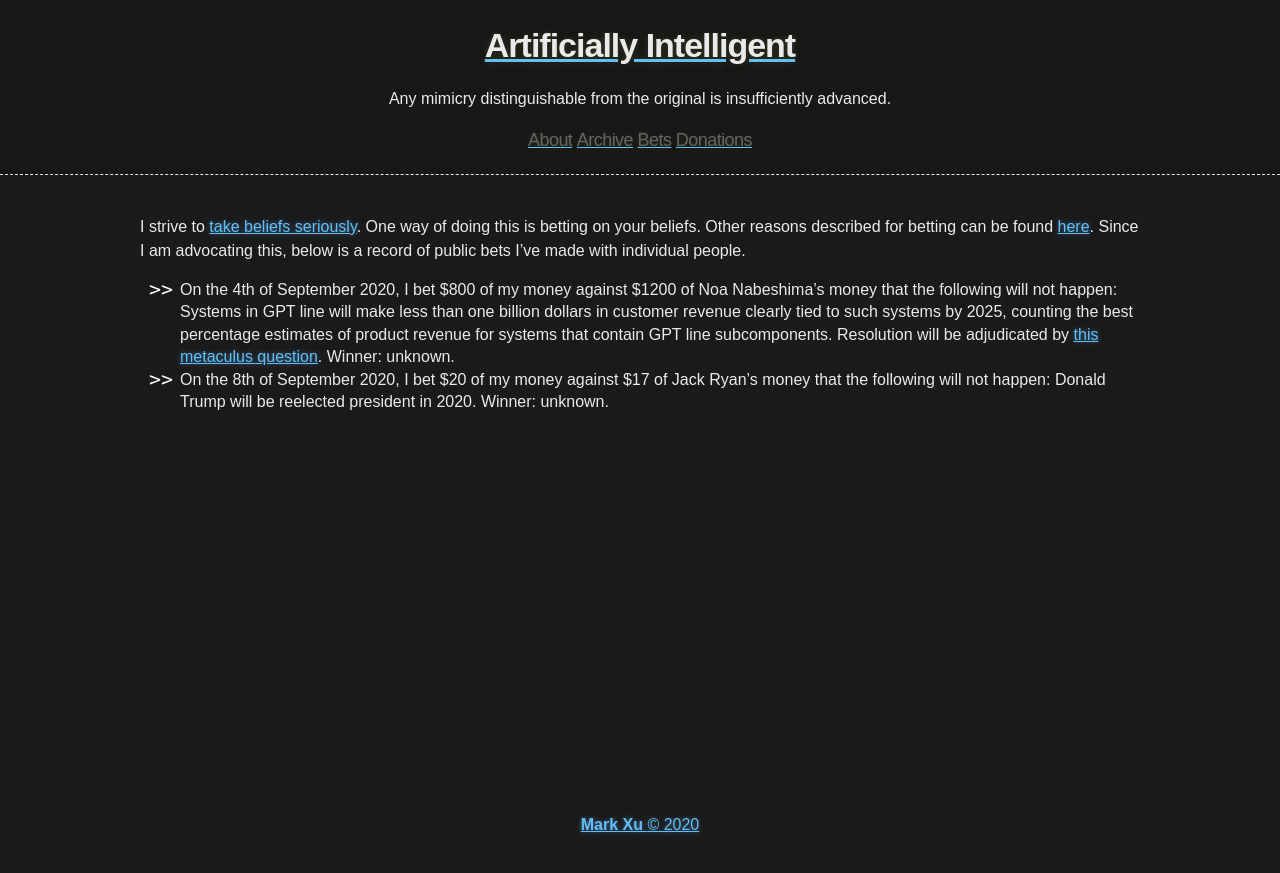
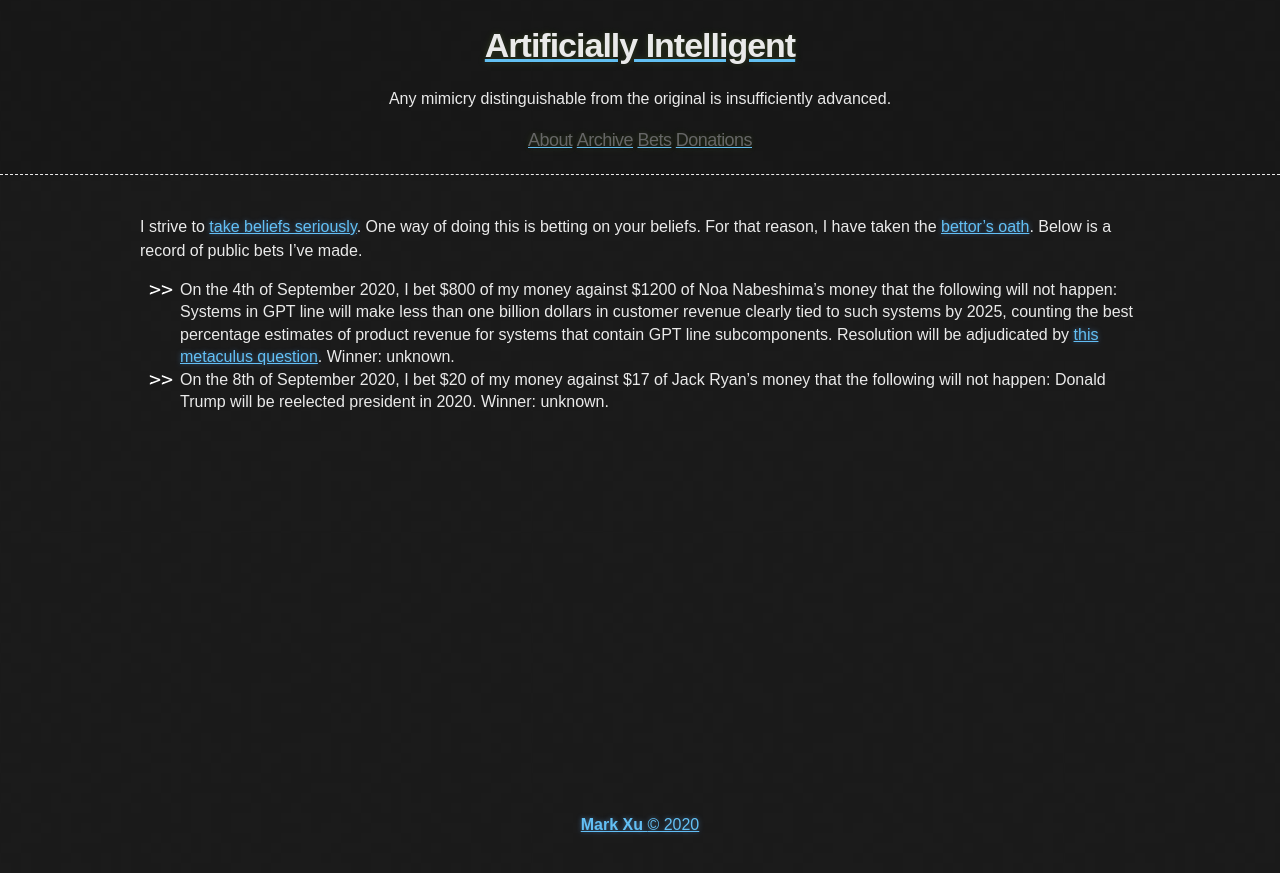
Before and after one commit to tocttou/hacker-blog, a Jekyll site: the page built from bets.md, in a window 1280 px wide. Shown: the top 873 px of the page. Built offline with Jekyll 4.4.1, drawn with Linux system fonts in a browser that asks for light colours.

Commit message:
Update bets.md

```diff
--- a/bets.md
+++ b/bets.md
@@ -3,7 +3,7 @@ layout: page
 title: About
 ---
 
-I strive to [take beliefs seriously](https://radimentary.wordpress.com/2018/01/18/singularity-mindset/). One way of doing this is betting on your beliefs. Other reasons described for betting can be found [here](https://www.econlib.org/archives/2012/05/the_bettors_oat.html). Since I am advocating this, below is a record of public bets I've made with individual people.
+I strive to [take beliefs seriously](https://radimentary.wordpress.com/2018/01/18/singularity-mindset/). One way of doing this is betting on your beliefs. For that reason, I have taken the [bettor's oath](https://www.econlib.org/archives/2012/05/the_bettors_oat.html). Below is a record of public bets I've made.
 
 * On the 4th of September 2020, I bet \$800 of my money against \$1200 of Noa Nabeshima's money that the following will not happen: Systems in GPT line will  make less than one billion dollars in customer revenue clearly tied to such systems by 2025, counting the best percentage estimates of product revenue for systems that contain GPT line subcomponents. Resolution will be adjudicated by [this metaculus question](https://www.metaculus.com/questions/5118/will-robin-hanson-win-a-bet-that-the-gpt-line-of-language-models-will-generate--1bn-in-customer-revenue-by-2025/). Winner: unknown.
 * On the 8th of September 2020, I bet \$20 of my money against \$17 of Jack Ryan's money that the following will not happen: Donald Trump will be reelected president in 2020. Winner: unknown.
```
